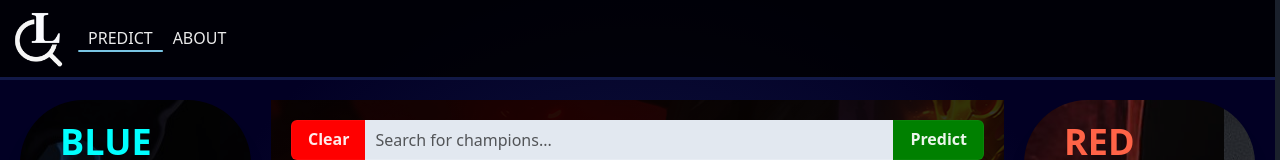
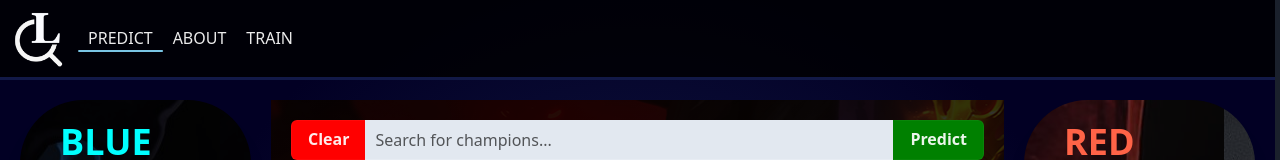
Before and after one commit to fqhd/WinPredictor, a Next.js app in the folder winpredictor/: page / in a window 1280 px wide. Shown: the top 160 px of the page. Built offline with nearby package versions, Linux system fonts and the light colour scheme.

Commit message:
style: create train page

```diff
--- a/winpredictor/components/layouts/Header.tsx
+++ b/winpredictor/components/layouts/Header.tsx
@@ -54,6 +54,7 @@ export default function Header() {
                 />
                 <HeaderLink to={"/"} isActive={router.pathname == "/"}>Predict</HeaderLink>
                 <HeaderLink to={"/about"} isActive={router.pathname.includes("about")}>About</HeaderLink>
+                <HeaderLink to={"/about"} isActive={router.pathname.includes("train")}>Train</HeaderLink>
             </HStack>
 
         </Flex>
```
Also changed, not shown: winpredictor/pages/train.tsx (added, +7 -0 lines), 1 other file (tests, documents, lock files or other folders).
